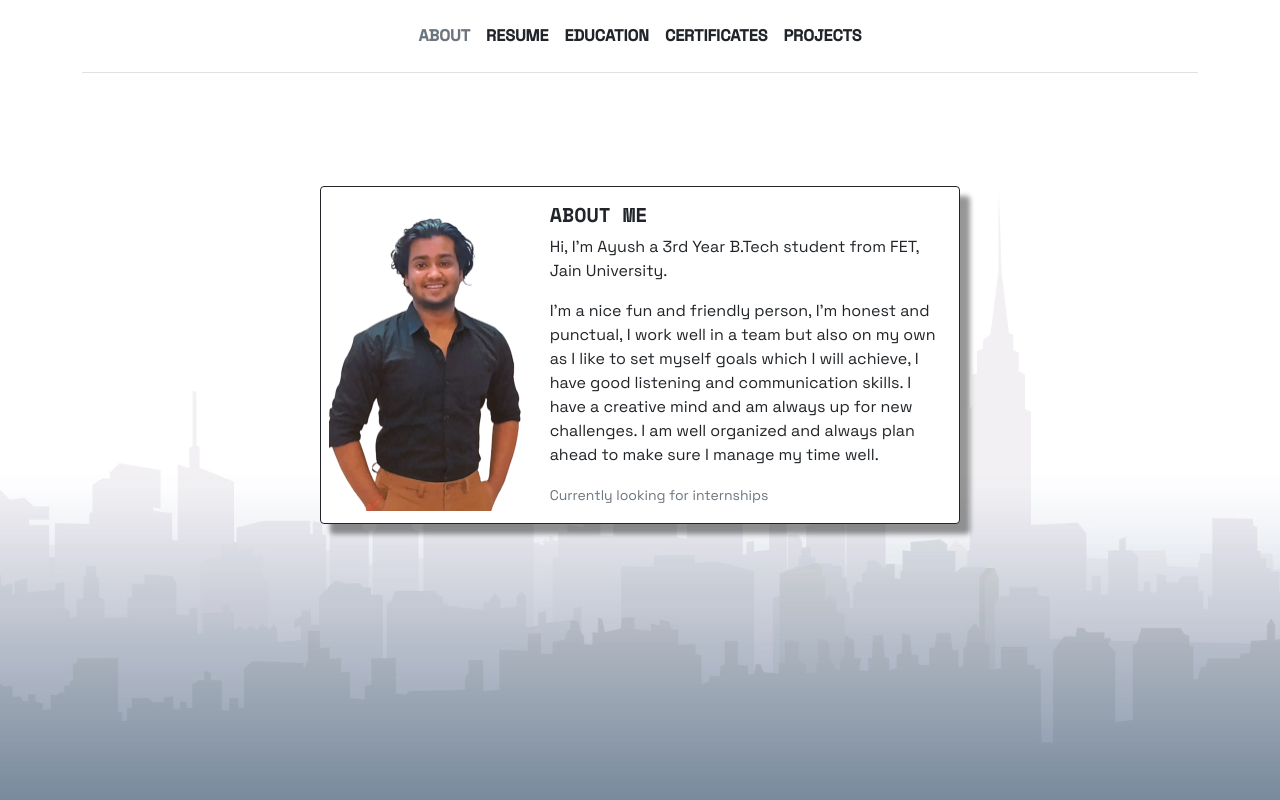
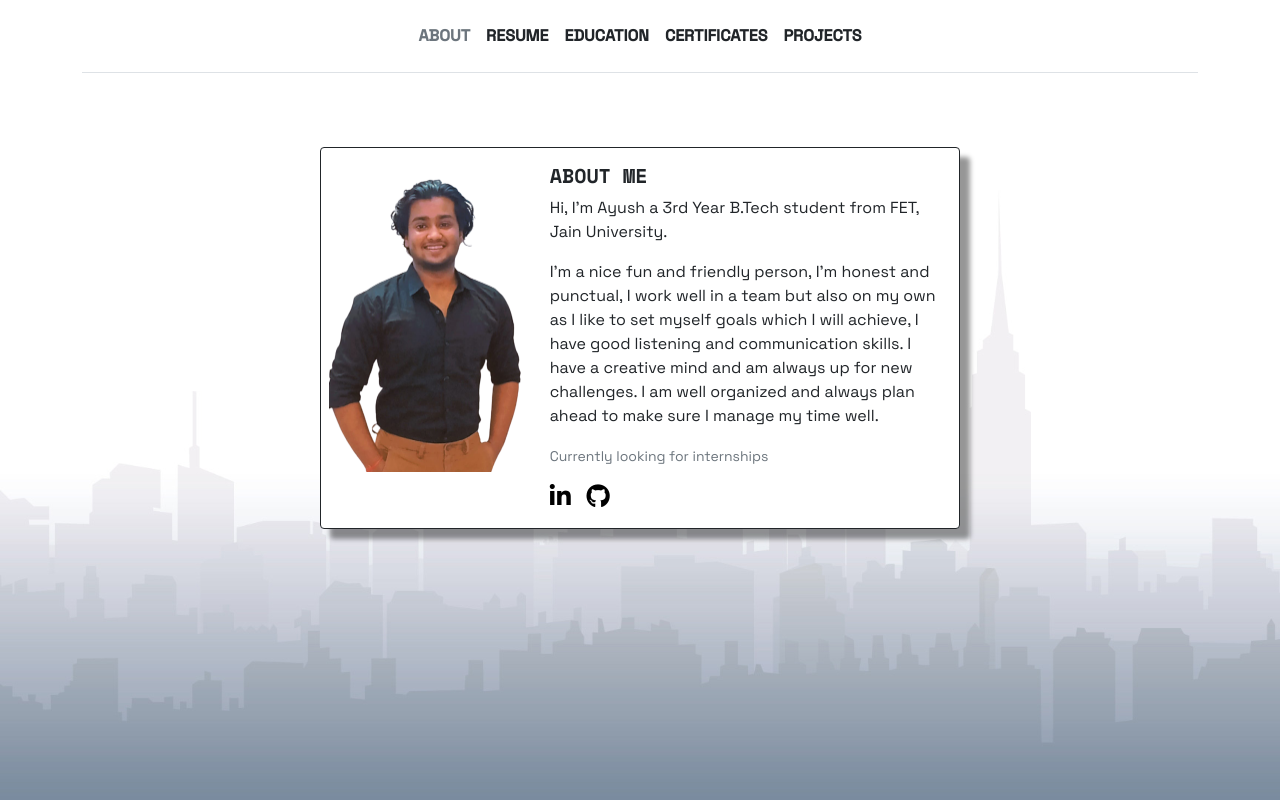
Before and after one commit to PsychoTakiya/CV, a plain HTML site: page index.html in a window 1280 px wide. Shown: the top 800 px of the page. Drawn offline with nearby package versions, Linux system fonts and the light colour scheme.

Commit message:
02_final

```diff
--- a/index.html
+++ b/index.html
@@ -10,6 +10,7 @@
     <!-- Bootstrap CSS -->
     <link href="https://cdn.jsdelivr.net/npm/bootstrap@5.1.3/dist/css/bootstrap.min.css" rel="stylesheet"
         integrity="sha384-1BmE4kWBq78iYhFldvKuhfTAU6auU8tT94WrHftjDbrCEXSU1oBoqyl2QvZ6jIW3" crossorigin="anonymous">
+
 
     <title>CV - Ayush Prasad Gupta</title>
     <style>
@@ -35,6 +36,14 @@
             font-weight: bold;
         }
 
+        i {
+            font-size: 24px;
+            text-decoration: none;
+            color: black;
+            margin-right: 3%;
+
+        }
+
         h6,
         h4,
         h5,
@@ -43,6 +52,9 @@
 
         }
     </style>
+    <script src="https://kit.fontawesome.com/240797ae07.js" crossorigin="anonymous"></script>
+    <link rel="stylesheet" href="https://cdnjs.cloudflare.com/ajax/libs/font-awesome/4.7.0/css/font-awesome.min.css">
+
 </head>
 
 <body>
@@ -63,7 +75,7 @@
         </header>
     </div>
 
-    <div class="container " style="margin-top: 8.8%; height: 80vh;">
+    <div class="container " style="margin-top: 5.8%; height: 80vh;">
         <div class="card border-dark mb-3 mx-auto my-5 "
             style="max-width: 640px; max-height: 440;box-shadow: 10px 10px 5px rgba(0, 0, 0, 0.411);">
             <div class="row g-0 " style="height: 50%">
@@ -80,6 +92,13 @@
                             challenges. I am well organized and always plan ahead to make sure I manage my time well.
                         </p>
                         <p class="card-text"><small class="text-muted">Currently looking for internships</small></p>
+                        <a href="https://www.linkedin.com/in/ayush-prasad-gupta-5022aa208/" class="href"><i
+                                class="fab fa-linkedin"></i></a>
+                        <a href="https://github.com/PsychoTakiya" class="href"><i class="fab fa-github"></i></a>
+
+
+
+
                     </div>
                 </div>
             </div>
```
